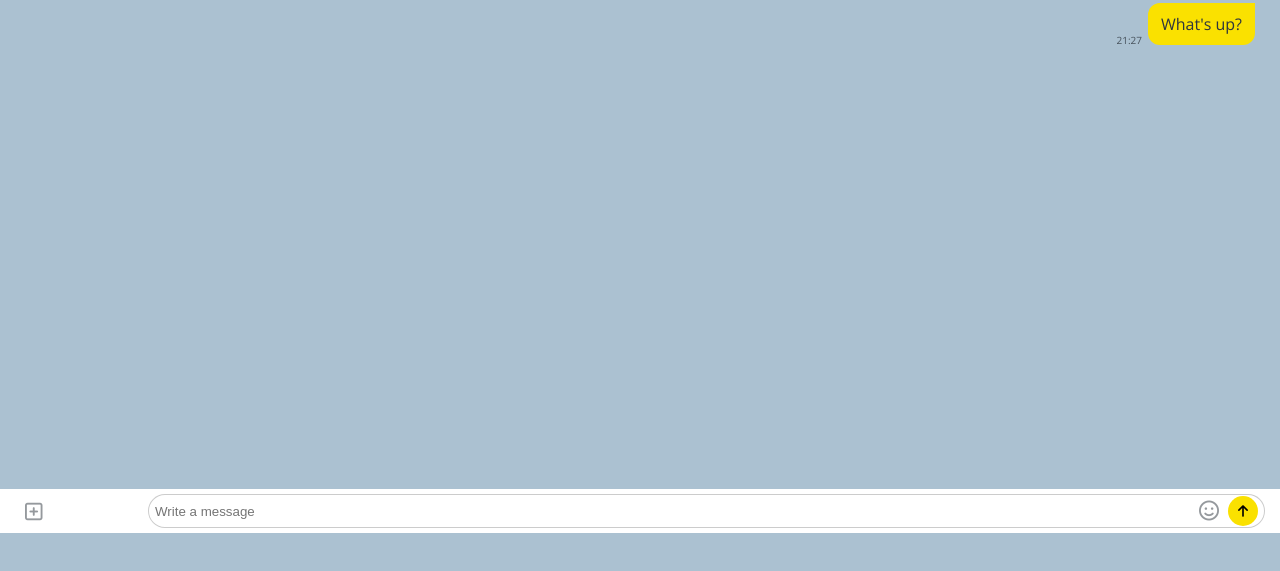
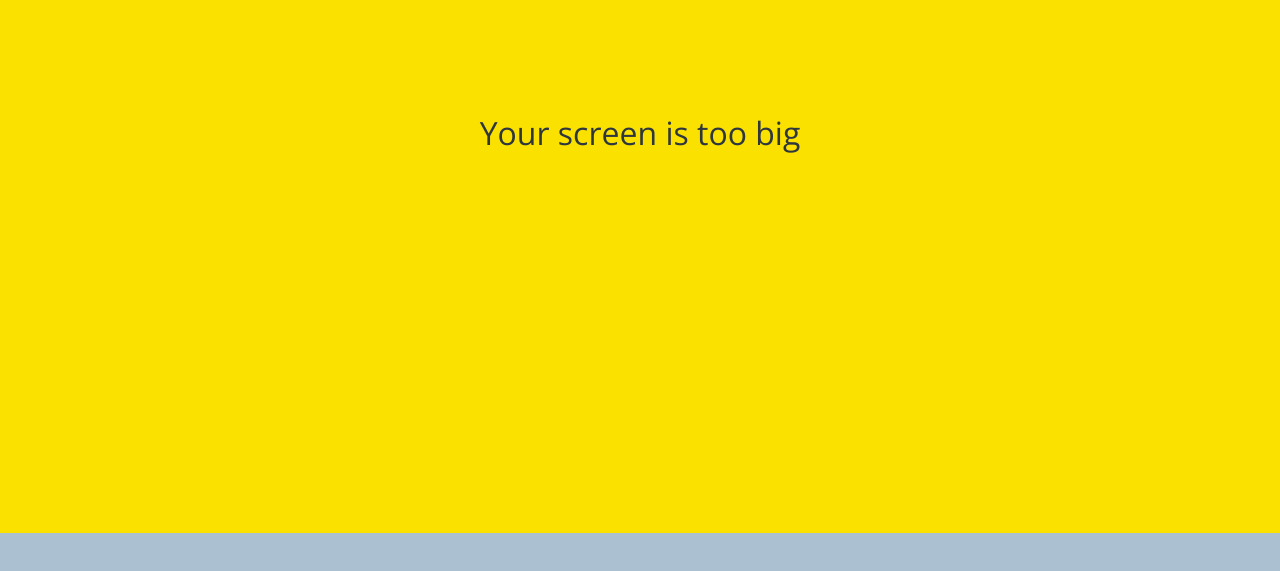
Before and after one commit to Adel-Alsanad/kokoa-clone-2022, a plain HTML site: page chat.html in a window 1280 px wide. Shown: the part 267-838 px from the top of the page. Drawn offline with nearby package versions, Linux system fonts and the light colour scheme.

Commit message:
Finished The Project!

```diff
--- a/chat.html
+++ b/chat.html
@@ -75,6 +75,10 @@
       </div>
     </form>
 
+    <div class="no-mobile">
+      <span>Your screen is too big</span>
+    </div>
+
     <script
       src="https://kit.fontawesome.com/fb9536d55d.js"
       crossorigin="anonymous"
--- /dev/null
+++ b/css/components/no-mobile.css
@@ -0,0 +1,18 @@
+.no-mobile {
+  position: absolute;
+  z-index: 99;
+  height: 100vh;
+  width: 100vw;
+  background-color: var(--yellow);
+  display: flex;
+  top: 0;
+  justify-content: center;
+  align-items: center;
+  font-size: 32px;
+}
+
+@media screen and (max-width: 645px) {
+  .no-mobile {
+    display: none;
+  }
+}
--- a/css/screens/chat.css
+++ b/css/screens/chat.css
@@ -171,7 +171,7 @@
   opacity: 0;
 }
 
-.reply:focus-within input {
+.reply input:focus {
   width: 90vw;
   transform: translateX(-12%) translateY(-80px);
 }
--- a/css/styles.css
+++ b/css/styles.css
@@ -11,6 +11,7 @@
 @import "components/badge.css";
 @import "components/icon-row.css";
 @import "components/alt-screen-header.css";
+@import "components/no-mobile.css";
 
 /* Screens */
 @import "screens/login.css";
```
Also changed, not shown: chats.html (+4 -0 lines), find.html (+4 -0 lines), friends.html (+4 -0 lines), index.html (+4 -0 lines), more.html (+4 -0 lines), settings.html (+4 -0 lines).
